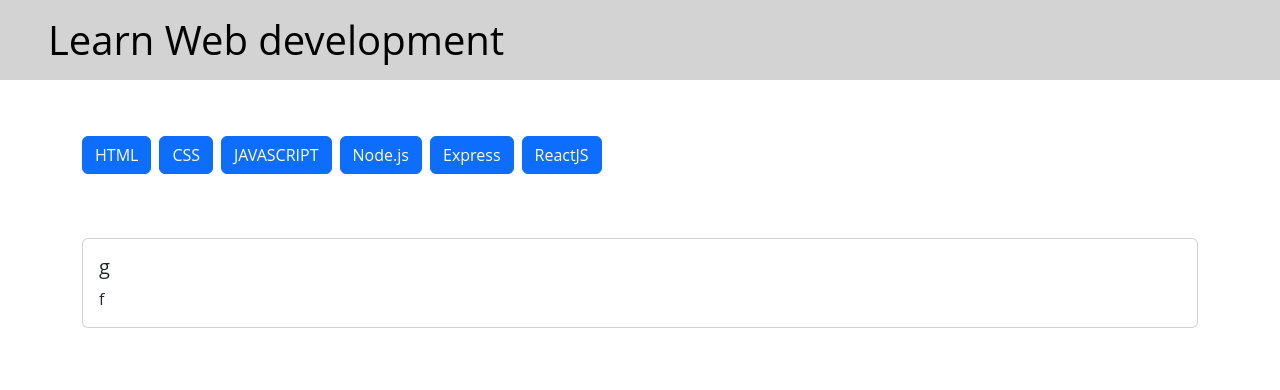
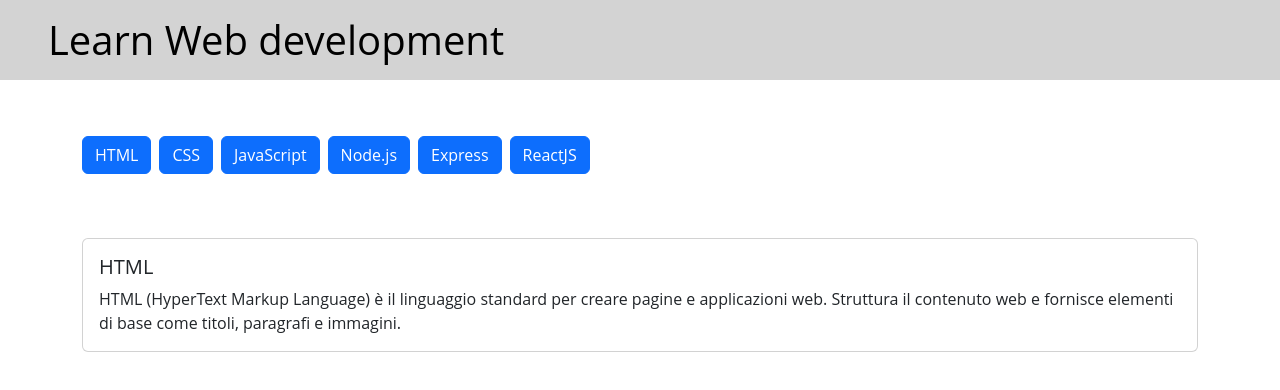
Before and after one commit to andrea-mosca/react-use-state, a React (Vite) app: page / in a window 1280 px wide. Shown: the top 390 px of the page. Built offline with nearby package versions, Linux system fonts and the light colour scheme.

Commit message:
create dinamic button list

```diff
--- a/src/components/languages/CardLanguage.jsx
+++ b/src/components/languages/CardLanguage.jsx
@@ -5,8 +5,8 @@
     <div className="container">
       <div className="card">
         <div className="card-body">
-          <h5 className="card-title">g</h5>
-          <p className="card-text">f</p>
+          <h5 className="card-title">{languages[0].title}</h5>
+          <p className="card-text">{languages[0].description}</p>
         </div>
       </div>
     </div>
--- a/src/components/languages/LanguagesBtnList.jsx
+++ b/src/components/languages/LanguagesBtnList.jsx
@@ -1,37 +1,20 @@
-export default function LanguagesBtnList() {
+import languages from "../../data/languages";
+
+export default function LanguagesBtnList({ onSelectLanguage }) {
   return (
     <div className="container py-5">
-      <ul className="d-flex gap-2">
-        <li>
-          <button type="button" class="btn btn-primary">
-            HTML
-          </button>
-        </li>
-        <li>
-          <button type="button" class="btn btn-primary">
-            CSS
-          </button>
-        </li>
-        <li>
-          <button type="button" class="btn btn-primary">
-            JAVASCRIPT
-          </button>
-        </li>
-        <li>
-          <button type="button" class="btn btn-primary">
-            Node.js
-          </button>
-        </li>
-        <li>
-          <button type="button" class="btn btn-primary">
-            Express
-          </button>
-        </li>
-        <li>
-          <button type="button" class="btn btn-primary">
-            ReactJS
-          </button>
-        </li>
+      <ul className="d-flex gap-2 flex-wrap">
+        {languages.map((language) => (
+          <li key={language.id}>
+            <button
+              type="button"
+              className="btn btn-primary"
+              onClick={() => onSelectLanguage(language.title)}
+            >
+              {language.title}
+            </button>
+          </li>
+        ))}
       </ul>
     </div>
   );
```
Also changed, not shown: src/components/layout/layout/Main.jsx (added).
